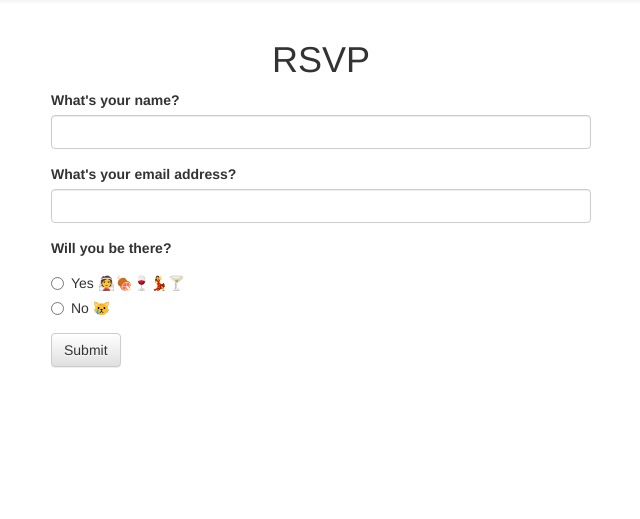
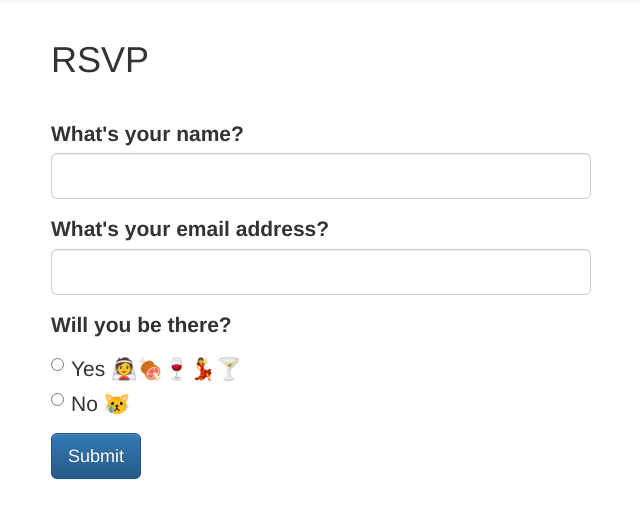
Before and after one commit to jbinney/wedding, a Django app: page /rsvp/ in a window 1280 px wide. Shown: the part 51-570 px from the top of the page, without its empty margins (319-959 px from the left). Run offline with Django 3.2, Linux system fonts and the light colour scheme; some libraries are stand-ins or nearby versions.

Commit message:
[rsvp] Touch up RSVP page

```diff
--- a/wedding/templates/wedding/rsvp.html
+++ b/wedding/templates/wedding/rsvp.html
@@ -3,11 +3,10 @@
 {% load staticfiles %}
 
 {% block content %}
-  <h1 class="text-center">
-    RSVP
-  </h1>
+  <div class="col-sm-6 col-sm-offset-3 lead">
+    <h1>RSVP</h1>
+    <br>
 
-  <div class="col-sm-6 col-sm-offset-3">
     <form action="{% url 'submit_rsvp' %}" method="post">
       {% csrf_token %}
 
@@ -19,7 +18,7 @@
           {% endif %}
         </label>
         <input
-          class="form-control"
+          class="form-control input-lg"
           id="name_input"
           name="name"
           type="text"
@@ -35,7 +34,7 @@
           {% endif %}
         </label>
         <input
-          class="form-control"
+          class="form-control input-lg"
           id="email_input"
           name="email"
           type="email"
@@ -172,7 +171,7 @@
               {% endif %}
             </label>
             <input
-              class="form-control"
+              class="form-control input-lg"
               id="significant_other_name_input"
               name="significant_other_name"
               type="text"
@@ -182,7 +181,7 @@
         </div>
       </div>
 
-      <button type="submit" class="btn btn-default">Submit</button>
+      <button type="submit" class="btn btn-lg btn-primary">Submit</button>
     </form>
   </div>
 {% endblock %}
```
